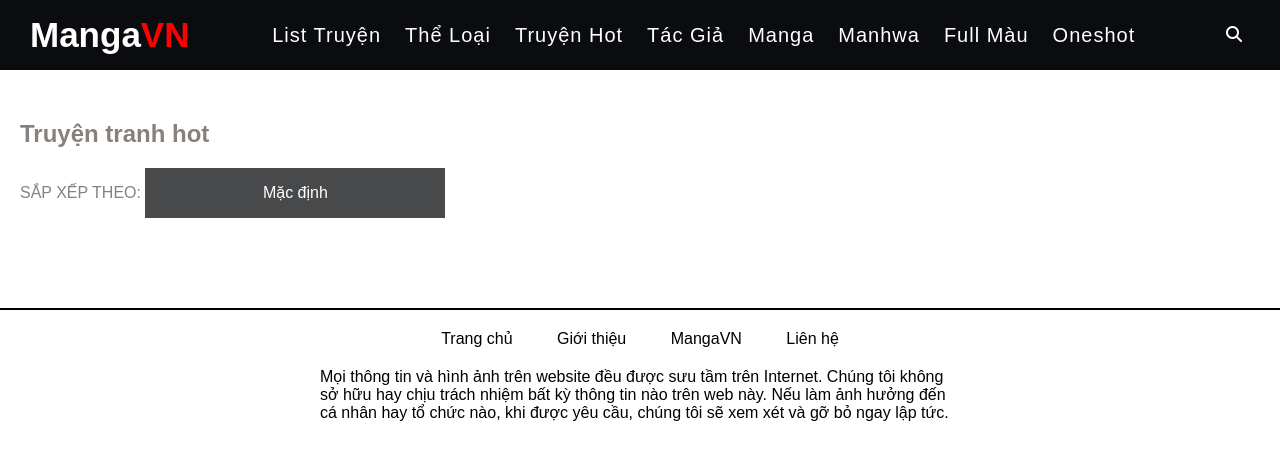
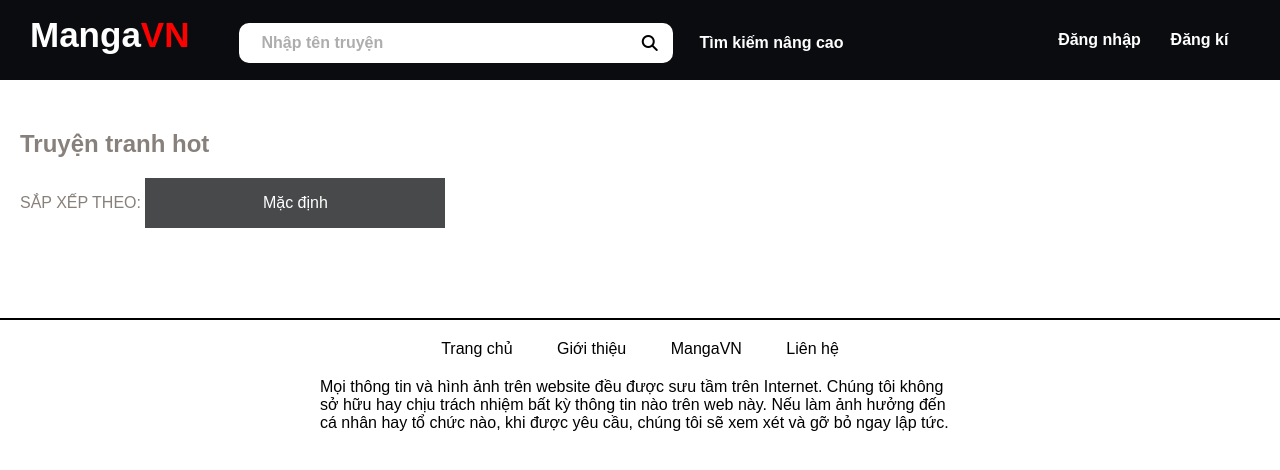
Before and after one commit to vPt-King/manga_website, a plain HTML site: page frontend/html/hotManga.html in a window 1280 px wide. Drawn offline with nearby package versions, Linux system fonts and the light colour scheme; no server answers.

Commit message:
modify header part 1

```diff
--- a/frontend/css/header.css
+++ b/frontend/css/header.css
@@ -68,24 +68,99 @@
 
 .header.nav .search_box{
     display: flex;
-    margin: auto 0;
-    height: 35px;
-    line-height: 35px;
+    margin-top: 8px;
+    height: 100%;
+    /* line-height: 35px; */
+    justify-content:center;
+    align-items: center;
+    margin-right: 200px;
+    /* flex-grow: 2; */
+    width: 660px;
 }
 
+.header.nav .search_box input::placeholder {
+    font-family: Arial, sans-serif; /* Thay đổi font chữ */
+    font-size: 16px; /* Tăng kích thước font chữ */
+    font-weight: bold; /* Làm cho font chữ đậm hơn */
+    color: #999; /* Thay đổi màu sắc */
+    text-indent: 10px;
+    opacity: 0.8; /* Giảm độ mờ */
+}
+
+.header.nav .search_box input:focus{
+    outline-width: 0;
+}
 
 .header.nav .search_box label{
-    color: white;
-    background: #0a0c0f;
-    height: 100%;
-    padding: 8px;
+    color: black;
+    background: white;
+    height: 40px;
+    padding: 10px;
     position: relative;
     cursor: pointer;
     z-index: 1;
-    border-radius: 5px;
+    line-height: 20px;
+    width: 48px;
+    border-top-right-radius:10px ;
+    border-bottom-right-radius: 10px;
 }
 
-.header.nav .search_box label:after{
+.header.nav .search_box input{
+    width: 350px;
+    border: 0;
+    height: 40px;
+    border-top-left-radius: 10px;
+    border-bottom-left-radius: 10px;
+    text-align: left;
+    font-family: Arial, sans-serif;
+    font-size: 16px;
+    font-weight: normal;
+    color: #333;
+    padding-left: 12px;
+    margin-left: 50px;
+    width: 60%;
+}
+
+.header.nav .search_box .advance_search{
+    width: 160px;
+    margin-left: 20px;
+}
+
+.header.nav .search_box .advance_search a{
+    text-decoration: none;
+    font-size: 16px;
+    color: white;
+    width: 100%;
+    display: block;
+}
+.header.nav .search_box .advance_search a strong{
+    width: 100%;
+    display: block;
+}
+.header.nav .search_box .advance_search a:hover{
+    text-decoration: underline;
+}
+
+.header.nav .login_registers_container{
+    display: flex;
+    flex-grow: 2;
+    flex-basis: 100px ;
+    /* width: 400px; */
+}
+
+.header.nav .login_registers_container .login_registers{
+    width: 100px;
+    text-decoration: none;
+    line-height: 50px;
+}
+
+.header.nav .login_registers_container .login_registers strong{
+    color: white;
+}
+.header.nav .login_registers_container a:hover strong{
+    color: yellow;
+}
+/* .header.nav .search_box label:after{
     height: 100%;
     width:100%;
     content:'';
@@ -93,7 +168,7 @@
     top: 0;
     left: 0;
     z-index: -1;
-}
+} */
 
 
 
--- a/frontend/css/homepage.css
+++ b/frontend/css/homepage.css
@@ -104,7 +104,7 @@
 }
 
 .container .list_manga li a img:hover{
-    transform: scale(1.09);
+    transform: scale(1.04);
 }
 
 .manga_name{
--- a/frontend/html/templates/header.html
+++ b/frontend/html/templates/header.html
@@ -7,7 +7,7 @@
         </label>
         <div class="icon">Manga<b style="color: red;">VN</b></div>
 
-        <ol class="ol">
+        <!-- <ol class="ol">
             <li class="li"><a href="/frontend/html/homepage.html">List truyện</a></li>
             <li class="li category_list">
                 <a href="#" class="category_list_dropdown">Thể loại</a>
@@ -23,18 +23,24 @@
             <li class="li" onclick="redirectToListMangaOfCategory(event)"><a href="#">Manhwa</a></li>
             <li class="li" onclick="redirectToListMangaOfCategory(event)"><a href="#">Full màu</a></li>
             <li class="li" onclick="redirectToListMangaOfCategory(event)"><a href="#">Oneshot</a></li>
-        </ol>
+        </ol> -->
 
     <!-- Search -->
         <div class="search_box">
-            <label for="input_search_icon" class="fa-solid fa-magnifying-glass"></label>
+            <input type="text" placeholder="Nhập tên truyện" id="search_input">
+            <label id="label_search" class="fa-solid fa-magnifying-glass"></label>
+            <div class="advance_search"><a href="#"><strong>Tìm kiếm nâng cao</strong></a></div>
+        </div>
+        <div class="login_registers_container">
+            <a href="#" class="login_registers login"><strong>Đăng nhập</strong></a>
+            <a href="#" class="login_registers register"><strong>Đăng kí</strong></a>
         </div>
     <!-- Search table -->
     </nav>
     <!-- search area -->
-    <input hidden type="checkbox" id="input_search_icon">
-    <label for="input_search_icon" class="header search_overlay" id="search_overlay"></label>
-    <div class="search_table">
+    <!-- <input hidden type="checkbox" id="input_search_icon"> -->
+    <!-- <label for="input_search_icon" class="header search_overlay" id="search_overlay"></label> -->
+    <!-- <div class="search_table">
         <div class="content_search">
             <input type="text" placeholder="Nhập tên truyện" id="search_input">
             <a href="">Tìm kiếm nâng cao</a>
@@ -44,7 +50,7 @@
 
             </ul>
         </div>
-    </div>
+    </div> -->
     <!-- Moble responsive -->
     <input type="checkbox" hidden name="" id="mobile_sidebar_input">
     <div ></div>
--- a/frontend/javascript/loadHeaderAndFooterAndSearch.js
+++ b/frontend/javascript/loadHeaderAndFooterAndSearch.js
@@ -1,21 +1,29 @@
 $(function () {
-    $("#header_page").load("../html/templates/header.html", ()=>{
+    $("#header_page").load("../html/templates/header.html", () => {
         const searchContent = document.getElementById("search_input");
-        searchContent.addEventListener('keyup', (event) => {
+        const searchLabel = document.getElementById("label_search");
+        searchLabel.addEventListener('click', handleSearchByClick);
+        searchContent.addEventListener('keyup', handleSearchByEnter);
+        let search_overlay = document.getElementById("search_overlay");
+        function handleSearchByEnter(event) {
             if (event.keyCode === 13) {
                 const name = searchContent.value;
+                if (!name || /^\s+$/.test(name)) {
+                    alert("Bạn không được để trống tên truyện")
+                }
+                else {
                     let data = {
-                name:name
+                        name: name
                     }
-            fetch("http://localhost:3000/search-manga-by-name",{
+                    fetch("http://localhost:3000/search-manga-by-name", {
                         method: "POST",
                         body: JSON.stringify(data),
                         headers: { 'Content-Type': 'application/json' }
                     })
-            .then((res)=>{
+                        .then((res) => {
                             return res.json()
                         })
-            .then((data)=>{
+                        .then((data) => {
                             let searchData = {
                                 search: name,
                                 mangas: data
@@ -23,13 +31,40 @@ $(function () {
                             localStorage.setItem("searchData", JSON.stringify(searchData));
                             window.location.href = "/frontend/html/listMangaBySearch.html";
                         })
+                }
+            }
+        }
 
+        function handleSearchByClick(event) {
+            const name = searchContent.value;
+            if (!name || /^\s+$/.test(name)) {
+                alert("Bạn không được để trống tên truyện")
             }
-        });
-        let search_overlay = document.getElementById("search_overlay");
-        search_overlay.addEventListener("click",(event)=> {
-            searchContent.value = "";
+            else {
+                let data = {
+                    name: name
+                }
+                fetch("http://localhost:3000/search-manga-by-name", {
+                    method: "POST",
+                    body: JSON.stringify(data),
+                    headers: { 'Content-Type': 'application/json' }
                 })
+                    .then((res) => {
+                        return res.json()
+                    })
+                    .then((data) => {
+                        let searchData = {
+                            search: name,
+                            mangas: data
+                        }
+                        localStorage.setItem("searchData", JSON.stringify(searchData));
+                        window.location.href = "/frontend/html/listMangaBySearch.html";
+                    })
+            }
+        }
+        // search_overlay.addEventListener("click",(event)=> {
+        //     searchContent.value = "";
+        // })
     });
 })
 
```
Lines whose indentation alone changed are shown as unchanged.
